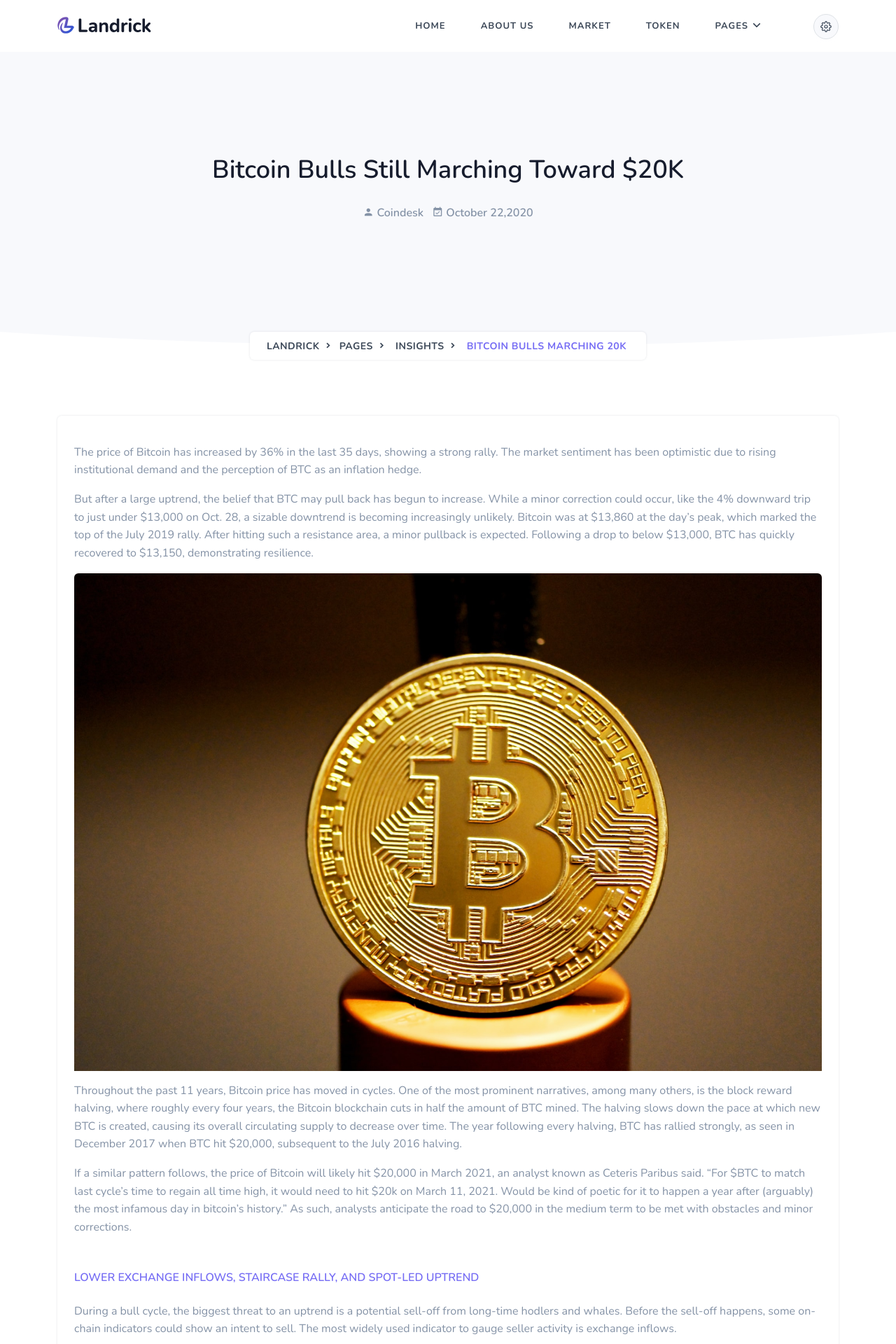
After one commit to MSarmadQadeer/debank-and-nanoly-scrapping, a Flask app: page /insights/bitcoin-bulls-marching-20k in a window 1280 px wide. The commit adds this page. Shown: the top 1920 px of the page at 70% size. Run offline with Flask 2, Linux system fonts and the light colour scheme; some libraries are stand-ins or nearby versions.

Commit message:
added insights page

```diff
--- a/app.py
+++ b/app.py
@@ -24,6 +24,16 @@ def blogs():
 @app.route('/blogs/cryptocurrency-investing-beginners-guide', methods=["GET"])
 def cryptocurrencyInvestingBeginnersGuide():
     return render_template("cryptocurrency-investing-beginners-guide.html", title="Cryptocurrency Investing")
+
+
+@app.route('/insights', methods=["GET"])
+def insights():
+    return render_template("insights.html", title="Insights")
+
+
+@app.route('/insights/bitcoin-bulls-marching-20k', methods=["GET"])
+def bitcoinBullsMarching20k():
+    return render_template("bitcoin-bulls-marching-20k.html", title="Bitcoin Bulls Marching 20k")
 
 
 # @app.route('/api/<publicAddress>')
--- /dev/null
+++ b/templates/bitcoin-bulls-marching-20k.html
@@ -0,0 +1,93 @@
+{% extends "layout.html" %}
+{% block title %}{{ title }}{% endblock %}
+
+{% block navBg_class %}bg-white{% endblock %}
+
+{% block logo %}
+<a class="logo" href="/">
+    <img src="../static/images/logo-dark.png" height="24" class="logo-light-mode" alt="">
+    <img src="../static/images/logo-light.png" height="24" class="logo-dark-mode" alt="">
+</a>
+{% endblock %}
+
+{% block body %}
+<!-- Hero Start -->
+<section class="bg-half-170 bg-light d-table w-100">
+    <div class="container">
+        <div class="row mt-5 justify-content-center">
+            <div class="col-lg-12 text-center">
+                <div class="pages-heading">
+                    <h2> Bitcoin Bulls Still Marching Toward $20K </h2>
+                    <ul class="list-unstyled mt-4 mb-0">
+                        <li class="list-inline-item h6 user text-muted me-2"><i class="mdi mdi-account"></i> Coindesk</li>
+                        <li class="list-inline-item h6 date text-muted"><i class="mdi mdi-calendar-check"></i> October 22,2020</li>
+                    </ul>
+                </div>
+            </div><!--end col-->
+        </div><!--end row-->
+
+        <div class="position-breadcrumb">
+            <nav aria-label="breadcrumb" class="d-inline-block">
+                <ul class="breadcrumb bg-white rounded shadow mb-0 px-4 py-2">
+                    <li class="breadcrumb-item"><a href="/">Landrick</a></li>
+                    <li class="breadcrumb-item"><a href="#">Pages</a></li>
+                    <li class="breadcrumb-item"><a href="/insights">Insights</a></li>
+                    <li class="breadcrumb-item active" aria-current="page">Bitcoin Bulls Marching 20k</li>
+                </ul>
+            </nav>
+        </div>
+    </div> <!--end container-->
+</section><!--end section-->
+<!-- Hero End -->
+
+<!-- Shape Start -->
+<div class="position-relative">
+    <div class="shape overflow-hidden text-white">
+        <svg viewBox="0 0 2880 48" fill="none" xmlns="http://www.w3.org/2000/svg">
+            <path d="M0 48H1437.5H2880V0H2160C1442.5 52 720 0 720 0H0V48Z" fill="currentColor"></path>
+        </svg>
+    </div>
+</div>
+<!--Shape End-->
+
+<!-- Blog STart -->
+<section class="section">
+    <div class="container">
+        <div class="row">
+            <!-- BLog Start -->
+            <div class="col-12">
+                <div class="card blog blog-detail border-0 shadow rounded">
+                    <div class="card-body content">
+                        <p class="text-muted mt-3">The price of Bitcoin has increased by 36% in the last 35 days, showing a strong rally. The market sentiment has been optimistic due to rising institutional demand and the perception of BTC as an inflation hedge. </p>
+                        <p class="text-muted">But after a large uptrend, the belief that BTC may pull back has begun to increase. While a minor correction could occur, like the 4% downward trip to just under $13,000 on Oct. 28, a sizable downtrend is becoming increasingly unlikely. Bitcoin was at $13,860 at the day’s peak, which marked the top of the July 2019 rally. After hitting such a resistance area, a minor pullback is expected. Following a drop to below $13,000, BTC has quickly recovered to $13,150, demonstrating resilience. </p>
+
+                        <img src="../static/images/crypto-insight-image.jpg" class="img-fluid rounded-top w-100" alt="">
+
+                        <p class="text-muted mt-3 mb-3">Throughout the past 11 years, Bitcoin price has moved in cycles. One of the most prominent narratives, among many others, is the block reward halving, where roughly every four years, the Bitcoin blockchain cuts in half the amount of BTC mined. The halving slows down the pace at which new BTC is created, causing its overall circulating supply to decrease over time. The year following every halving, BTC has rallied strongly, as seen in December 2017 when BTC hit $20,000, subsequent to the July 2016 halving.</p>
+                        <p class="text-muted mb-5">If a similar pattern follows, the price of Bitcoin will likely hit $20,000 in March 2021, an analyst known as Ceteris Paribus said. “For $BTC to match last cycle’s time to regain all time high, it would need to hit $20k on March 11, 2021. Would be kind of poetic for it to happen a year after (arguably) the most infamous day in bitcoin’s history.” As such, analysts anticipate the road to $20,000 in the medium term to be met with obstacles and minor corrections. </p>
+
+                        <h6 class="text-primary mt-5 mb-4">LOWER EXCHANGE INFLOWS, STAIRCASE RALLY, AND SPOT-LED UPTREND</h6>
+                        <p class="text-muted mt-3">During a bull cycle, the biggest threat to an uptrend is a potential sell-off from long-time hodlers and whales. Before the sell-off happens, some on-chain indicators could show an intent to sell. The most widely used indicator to gauge seller activity is exchange inflows. </p>
+                        <p class="text-muted">When whales prepare to sell Bitcoin, they typically transfer their BTC holdings to exchanges. On some occasions, if a high net worth individual is dealing with extremely large BTC holdings, then they might engage in trades on OTC markets. But in most cases, whales use exchanges like Coinbase, Gemini and Binance. As such, when inflows to major exchanges increase, it often suggests the selling pressure on BTC might intensify.</p>
+                        <p class="text-muted">With no large selling pressure coming from whales on exchanges, derivatives traders have explained that the ongoing rally is spot-led, not futures-driven. This differentiation is critical because when a rally is primarily fueled by the futures market, it could raise the probability of a rapid pullback. The reason behind this tendency is the possibility of cascading liquidations.</p>
+                        <p class="text-muted">On a Bitcoin futures exchange, cryptocurrency traders place short or long positions with leverage. But that also indicates that if BTC drops 10%, the position would get liquidated and the trader would lose the base capital of $10,000. When the futures market drives the rally and a small drop rattles traders, it could cause a cascade of long futures contracts, causing the market to drop.</p>
+                        <p class="text-muted">The recent rally, however, has seen significant demand from spot and institutional markets. “Light,” a pseudonymous Bitcoin derivatives trader, said, “Market structure is distributed with no exchange monopolizing price discovery. spot is leading derivatives. make of that what you will.”</p>
+                        <p class="text-muted">Lastly, the staircase rally of Bitcoin supports the argument that a large price drop has become less likely. In December 2017, Bitcoin crashed after reaching $20,000 because the uptrend occurred in a short period, so there was not enough time to establish support and resistance levels. This time, BTC is climbing a staircase, consolidating after each rally. Such a technical pattern strengthens the uptrend and uplifts the overall momentum.</p>
+                        <blockquote class="blockquote mt-3 p-3">
+                            <p class="text-muted mb-0 fst-italic">" Overall social volume is also rising, indicating higher than normal FOMO levels. "</p>
+                        </blockquote>
+
+
+                        <h6 class="text-primary mt-5 mb-4">POTENTIAL REASONS FOR A BITCOIN DOWNTREND</h6>
+                        <p class="text-muted mt-3">Still, there are two key reasons why traders anticipate a short-term Bitcoin downtrend. First, the U.S. dollar index (DXY) has been rebounding. Since alternative stores of value, including gold and Bitcoin, are priced against the dollar, the recovery of the DXY could negatively affect BTC. Second, Bitcoin market sentiment is demonstrating FOMO-level excitement — the fear of missing out — which raises concerns of an overheated rally.</p>
+                        <p class="text-muted">Bitcoin traders Michael van de Poppe and Nick Cote both emphasized that the rising DXY could be a problem for BTC in the near term. Van de Poppe, a full-time trader at the Amsterdam Stock Exchange and a Cointelegraph contributor, said that $12,700 remains a potential target if the DXY continues to climb.</p>
+                        <p class="text-muted mb-5">Researchers at Santiment also emphasized that the “social mood” of the Bitcoin market has been increasing quickly. Marking a positive factor in the long term, in the foreseeable future it raises the chances of an overheated rally. If so, the derivatives market could begin to get overcrowded and whales could ponder taking profit on their positions: “Overall social volume is also rising, indicating higher than normal FOMO levels.”</p>
+                    </div>
+                </div>
+            </div>
+            <!-- BLog End -->
+        </div><!--end row-->
+    </div><!--end container-->
+</section><!--end section-->
+<!-- Blog End -->
+{% endblock %}
--- a/templates/layout.html
+++ b/templates/layout.html
@@ -67,7 +67,7 @@
             <div id="navigation">
                 <!-- Navigation Menu-->
                 <ul class="navigation-menu nav-right {% block navTextColor_class %}{% endblock %}">
-                    <li><a href="index-crypto.html" class="sub-menu-item">Home</a></li>
+                    <li><a href="/" class="sub-menu-item">Home</a></li>
                     <li><a href="crypto-about.html" class="sub-menu-item"> About Us</a></li>
                     <li><a href="crypto-market.html" class="sub-menu-item">Market</a></li>
                     <li><a href="crypto-token.html" class="sub-menu-item"> Token</a></li>
@@ -75,7 +75,7 @@
                         <a href="javascript:void(0)">Pages</a><span class="menu-arrow"></span>
                         <ul class="submenu">
                             <li><a href="/blogs" class="sub-menu-item">Blogs</a></li>
-                            <li><a href="crypto-faqs.html" class="sub-menu-item">News </a></li>
+                            <li><a href="/insights" class="sub-menu-item">Insights </a></li>
                         </ul>
                     </li>
                 </ul><!--end navigation menu-->
```
Also changed, not shown: templates/insights.html (added, +75 -0 lines), static/images/crypto-insight-image.jpg (added), static/images/crypto-insight-image2.jpg (added).
